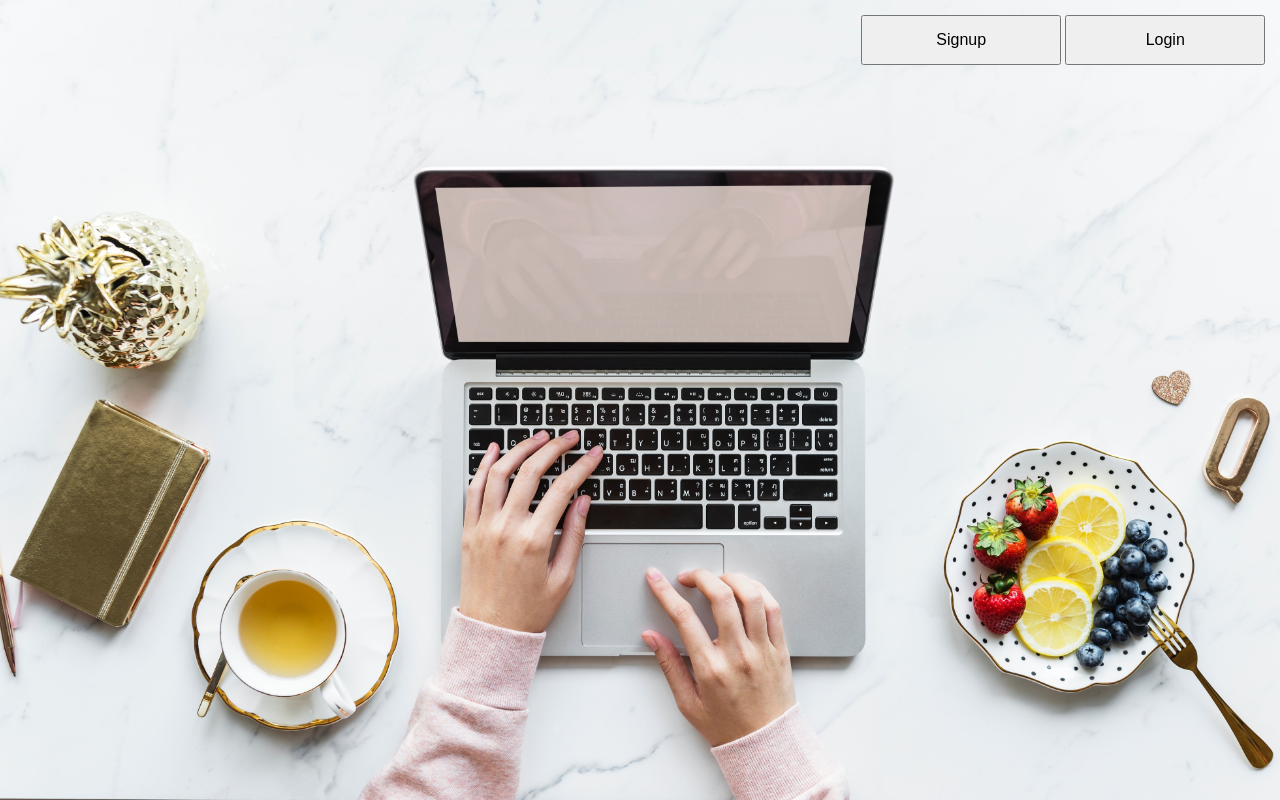
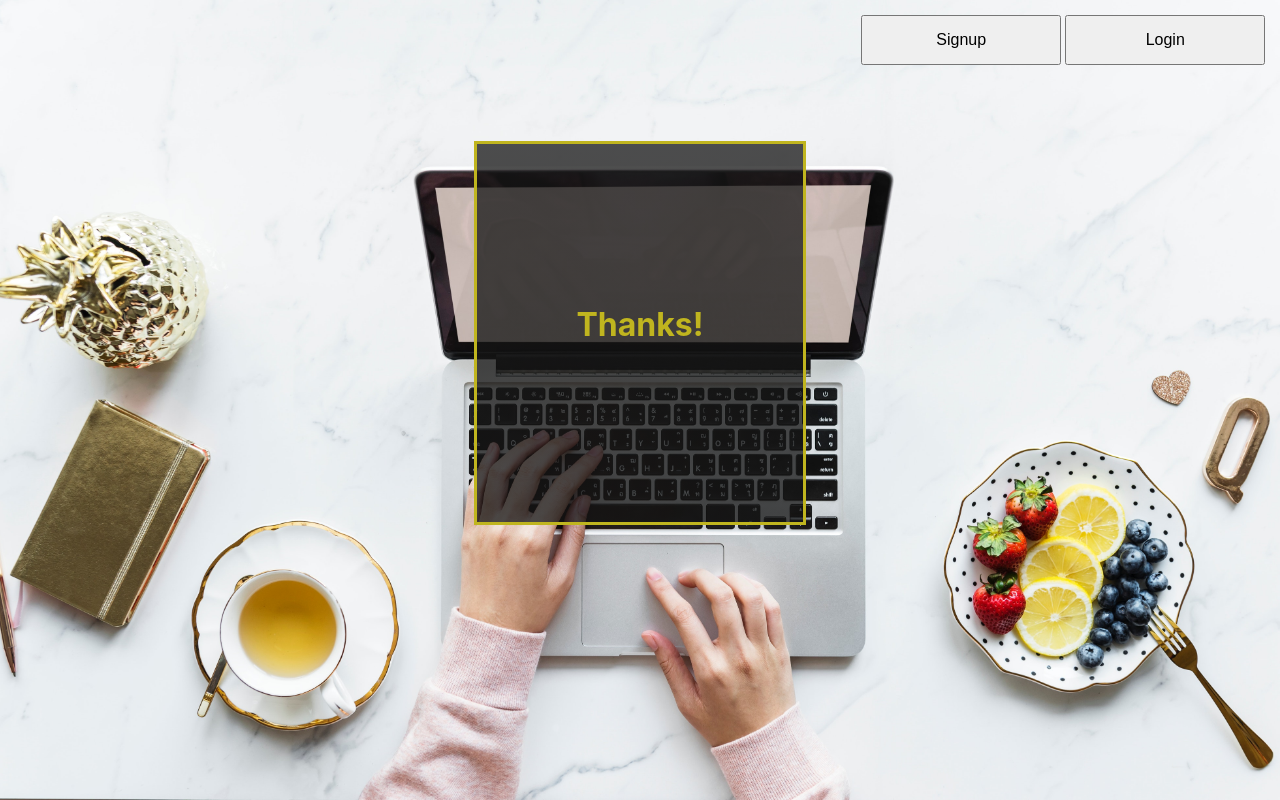
Before and after one commit to BloomTech-Labs/Labs8-MealHelper, a React (Create React App) app in the folder Front-end/mealhelper/: page /thanks in a window 1280 px wide. Built offline with nearby package versions, Linux system fonts and the light colour scheme.

Commit message:
thanks page routing

```diff
--- a/Front-end/mealhelper/src/App.js
+++ b/Front-end/mealhelper/src/App.js
@@ -6,6 +6,7 @@ import { Route, Switch, Link } from 'react-router-dom';
 /////Dev. Created/////////
 import Signup from "./components/signup/signup";
 import Login from "./components/login/login";
+import Thanks from"./components/thanks/thanks";
 ////////////////////////
 
 import "./App.css";
@@ -39,6 +40,12 @@ class App extends Component {
               (<Login
                 />)}
               />
+                <Route path='/thanks'
+              render={() =>
+              (<Thanks
+                />)}
+              />
+
             </Switch>
           </div>
         </div>
--- a/Front-end/mealhelper/src/components/login/login.js
+++ b/Front-end/mealhelper/src/components/login/login.js
@@ -4,6 +4,19 @@ import './login.css';
 
 
 class Login extends Component {
+    constructor(props) {
+        super(props);
+        this.state = {
+          users: [],
+          user:
+          {
+            tags: [],
+            name: '',
+            description: '',
+            completed:''
+          },
+        };
+      }
 
     handleChange = event => {
         event.preventDefault();
@@ -18,7 +31,7 @@ class Login extends Component {
 
     handleAddNewUser = event => {
         event.preventDefault();
-        console.log('firing');
+        // console.log('firing');
          axios
         .post('https://labs8-meal-helper.herokuapp.com/users', this.state.users)
         .then(response => this.setState({user: response.data }), window.location ="/thanks")
--- a/Front-end/mealhelper/src/components/signup/signup.js
+++ b/Front-end/mealhelper/src/components/signup/signup.js
@@ -3,6 +3,19 @@ import './signup.css';
 import axios from "axios";
 
 class Signup extends Component {
+    constructor(props) {
+        super(props);
+        this.state = {
+          users: [],
+          user:
+          {
+            tags: [],
+            name: '',
+            description: '',
+            completed:''
+          },
+        };
+      }
 
     handleChange = event => {
         event.preventDefault();
--- /dev/null
+++ b/Front-end/mealhelper/src/components/thanks/thanks.js
@@ -0,0 +1,16 @@
+import React, { Component } from "react";
+
+
+class Thanks extends Component {
+
+  render() {
+    return (
+        <div className="form-title">
+            <h1 className="login-title">Thanks!</h1>
+
+        </div>
+    );
+  }
+}
+
+export default Thanks;
```
